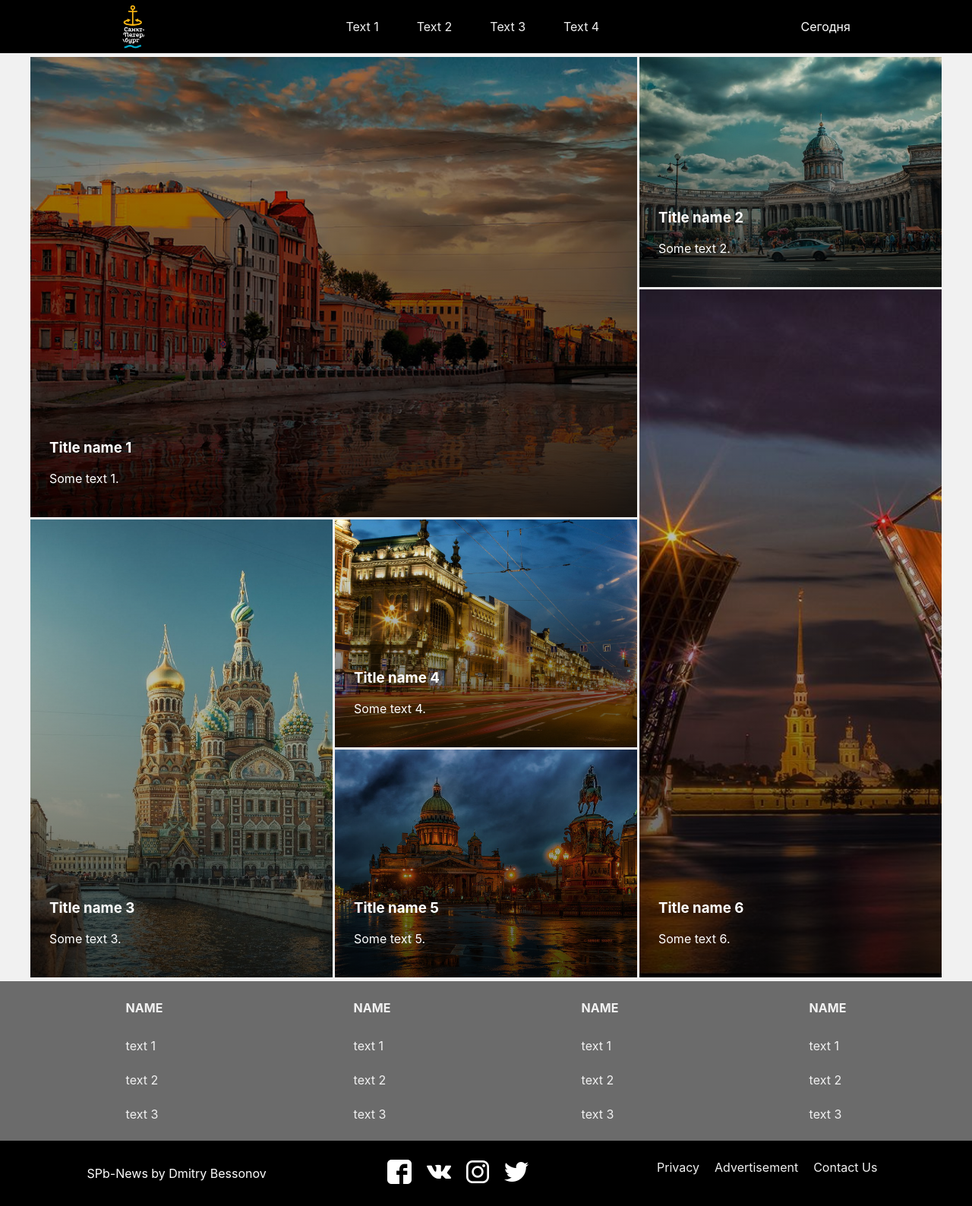
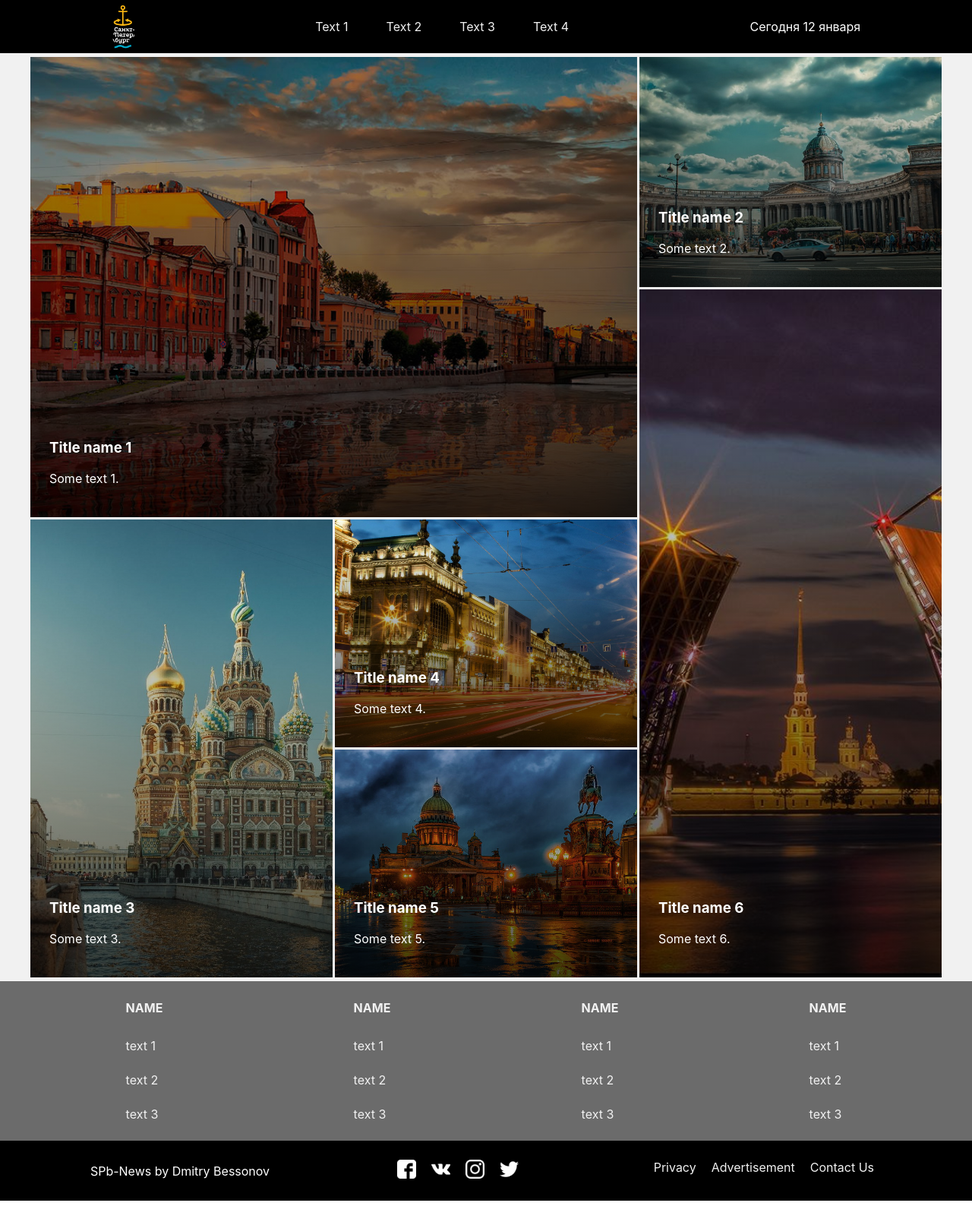
Before and after one commit to bessondi/News-react-app, a React (Create React App) app: page / in a window 1280 px wide. Shown: the whole page at 76% size. Built offline with nearby package versions, Linux system fonts and the light colour scheme.

Commit message:
add date in header

```diff
--- a/package.json
+++ b/package.json
@@ -3,6 +3,7 @@
   "version": "0.1.0",
   "private": true,
   "dependencies": {
+    "moment": "^2.23.0",
     "react": "^16.7.0",
     "react-dom": "^16.7.0",
     "react-scripts": "^2.1.3",
--- /dev/null
+++ b/src/components/date.jsx
@@ -0,0 +1,17 @@
+import React, { Component } from 'react';
+import moment from 'moment';
+import 'moment/min/locales';
+
+class Today extends Component {
+    render() {
+        moment.locale('ru');
+        let todayDate = moment().format('DD MMMM');
+        return (
+            <span>
+                {todayDate}
+            </span>
+        )
+    }
+}
+
+export default Today;
--- a/src/components/footer.jsx
+++ b/src/components/footer.jsx
@@ -40,12 +40,16 @@ class Footer extends Component {
 
                 <div className={footerStyle.footerFlex}>
                     <div className={footerStyle.sectionСolumns}>
+
+
                         <div className={footerStyle.footerLeft}>
                             <p>SPb-News by Dmitry Bessonov</p>
                         </div>
+
                         <div className={footerStyle.footerCenter}>
                             <SocialIcons />
                         </div>
+
                         <div className={footerStyle.footerRight}>
                             <ul>
                                 <li><a href="#s">Privacy</a></li>
@@ -53,6 +57,8 @@ class Footer extends Component {
                                 <li><a href="#s">Contact Us</a></li>
                             </ul>
                         </div>
+
+
                     </div>
                 </div>
             </footer>
--- a/src/components/header.jsx
+++ b/src/components/header.jsx
@@ -1,13 +1,13 @@
 import React, { Component } from 'react';
+
 import headerStyle from '../css/header.module.css';
-
+import Today from "./date";
 
 class Header extends Component {
     render() {
+
         return (
             <header>
-                <div></div>
-
                 <nav>
                     <div className={headerStyle.headerLeft}></div>
                     <div className={headerStyle.headerCenter}>
@@ -19,9 +19,7 @@ class Header extends Component {
                         </ul>
                     </div>
                     <div className={headerStyle.headerRight}>
-                        <span className={headerStyle.today}>
-                            <p>Сегодня</p>
-                        </span>
+                        <p>Сегодня <Today /></p>
                     </div>
                 </nav>
             </header>
--- a/src/components/socialIcons.jsx
+++ b/src/components/socialIcons.jsx
@@ -31,10 +31,10 @@ class SocialIcons extends Component {
             <div className="socialIcons">
                 <ul>
                     {
-                        icons.map((imgSrc, i) =>
+                        icons.map((icoSrc, i) =>
                             <li key={i}>
                                 <a href={links[i]}>
-                                    <img src={imgSrc} alt="social logo"></img>
+                                    <img src={icoSrc} alt="social logo" width="25" height="25"></img>
                                 </a>
                             </li>
                         )
--- a/src/css/header.module.css
+++ b/src/css/header.module.css
@@ -41,7 +41,7 @@ header ul li {
 /* NAV - screen < 640 px */
 @media screen and (max-width: 640px) {
     nav {
-        flex-direction: column;
+        /* flex-direction: column; */
         align-items: center;
     }
 
```
Also changed, not shown: src/components/pictureUrls.js (deleted, +0 -8 lines), 1 other file (tests, documents, lock files or other folders).
